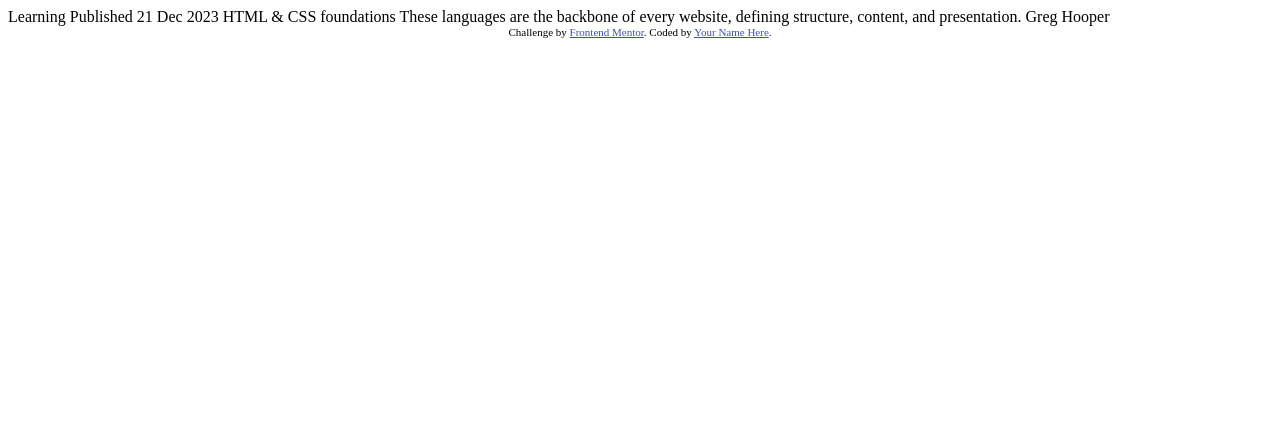
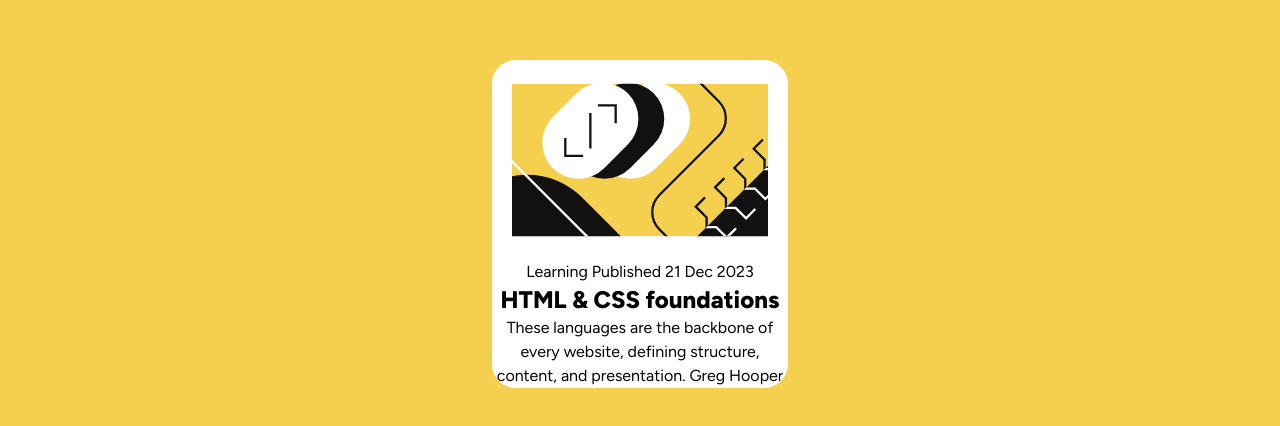
Before and after one commit to scottpeat/blog-preview-code--frontendmentor-tailwind, a website: page index.html in a window 1280 px wide. Drawn offline with Linux system fonts and the light colour scheme.

Commit message:
Working on text on the card to make the card look like figma design

```diff
--- a/index.html
+++ b/index.html
@@ -5,30 +5,27 @@
   <meta name="viewport" content="width=device-width, initial-scale=1.0"> <!-- displays site properly based on user's device -->
 
   <link rel="icon" type="image/png" sizes="32x32" href="./assets/images/favicon-32x32.png">
-
+  <link rel="preconnect" href="https://fonts.googleapis.com">
+<link rel="preconnect" href="https://fonts.gstatic.com" crossorigin>
+<link href="https://fonts.googleapis.com/css2?family=Figtree:ital,wght@0,300..900;1,300..900&display=swap" rel="stylesheet">
+  <link rel="stylesheet" href="output.css">
   <title>Frontend Mentor | Blog preview card</title>
-
-  <!-- Feel free to remove these styles or customise in your own stylesheet 👍 -->
-  <style>
-    .attribution { font-size: 11px; text-align: center; }
-    .attribution a { color: hsl(228, 45%, 44%); }
-  </style>
-</head>
-<body>
-
+<body class="font-Display bg-Sun">
+<main>
+  <div class="container flex w-full h-full">
+   <div class="w-74 h-auto mx-auto mt-[60px] rounded-3xl text-center bg-white">
+    <img src="/assets/images/illustration-article.svg" alt="Illustration Article Image" class="mx-auto w-[336px] h-[200px] p-5 rounded-3xl text-center" />
   Learning
 
   Published 21 Dec 2023
 
-  HTML & CSS foundations
+  <h1 class="text-2xl font-extrabold">HTML & CSS foundations</h1>
 
   These languages are the backbone of every website, defining structure, content, and presentation.
 
   Greg Hooper
-
-  <div class="attribution">
-    Challenge by <a href="https://www.frontendmentor.io?ref=challenge" target="_blank">Frontend Mentor</a>.
-    Coded by <a href="#">Your Name Here</a>.
   </div>
+  </div>
+  </main>
 </body>
 </html>
--- /dev/null
+++ b/input.css
@@ -0,0 +1,7 @@
+@import 'tailwindcss';
+
+@theme {
+  --font-Display: 'Figtree', 'sans-serif';
+  --text-Paragraph: 16px;
+  --color-Sun: #f4d04e;
+}
--- /dev/null
+++ b/package.json
@@ -0,0 +1,6 @@
+{
+  "dependencies": {
+    "@tailwindcss/cli": "^4.1.11",
+    "tailwindcss": "^4.1.11"
+  }
+}
```
Also changed, not shown: output.css (added), 1 other file.
